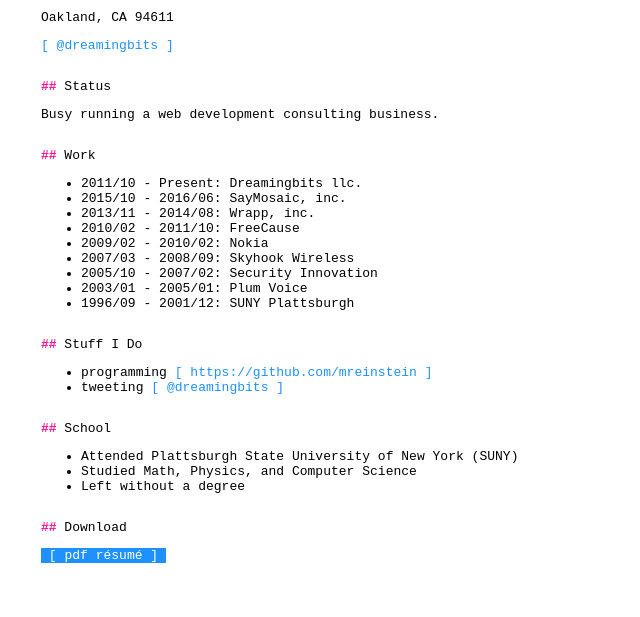
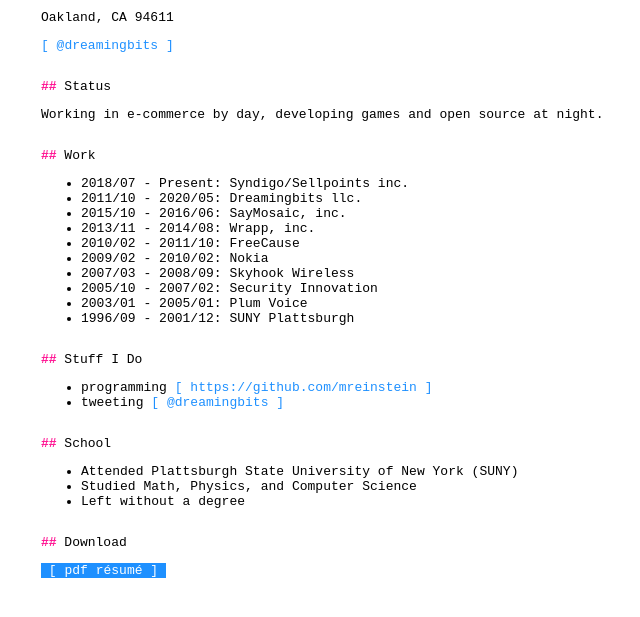
Before and after one commit to mreinstein/reinstein.me, a website: page index.html in a window 1280 px wide. Shown: the part 99-716 px from the top of the page, without its empty margins (290-930 px from the left). Drawn offline with Linux system fonts and the light colour scheme.

Commit message:
update employment history and status

```diff
--- a/index.html
+++ b/index.html
@@ -98,11 +98,12 @@
   <p> <a href="https://twitter.com/dreamingbits"> [ @dreamingbits ] </a> </p>
 
   <h2 id="status">Status</h2>
-  <p>Busy running a web development consulting business.</p>
+  <p>Working in e-commerce by day, developing games and open source at night.</p>
 
   <h2 id="work">Work</h2>
   <ul>
-    <li>2011/10 - Present: Dreamingbits llc.</li>
+    <li>2018/07 - Present: Syndigo/Sellpoints inc.</li>
+    <li>2011/10 - 2020/05: Dreamingbits llc.</li>
     <li>2015/10 - 2016/06: SayMosaic, inc.</li>
     <li>2013/11 - 2014/08: Wrapp, inc.</li>
     <li>2010/02 - 2011/10: FreeCause</li>
```
